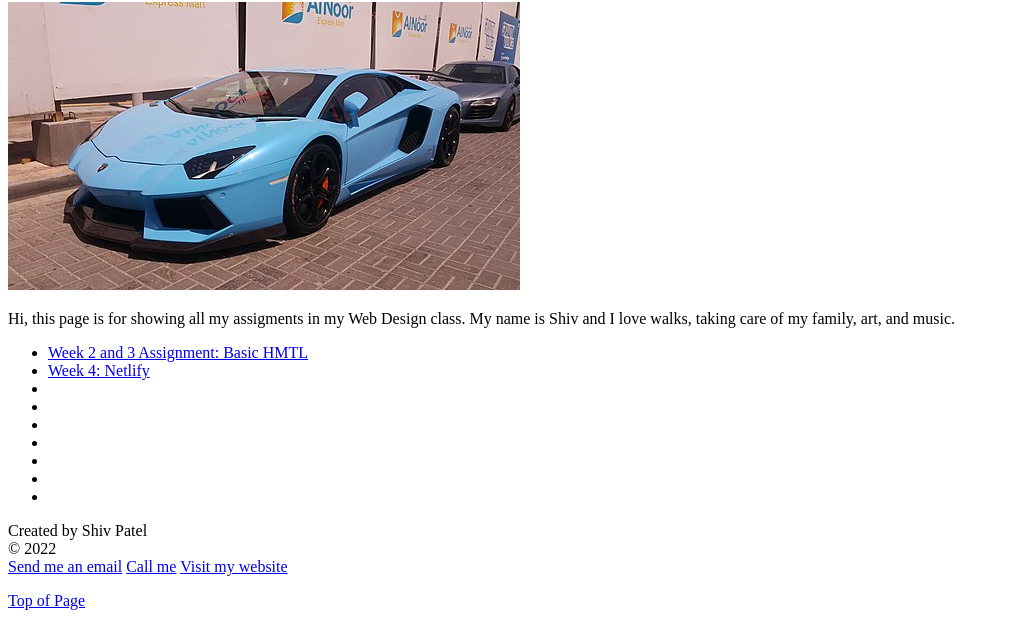
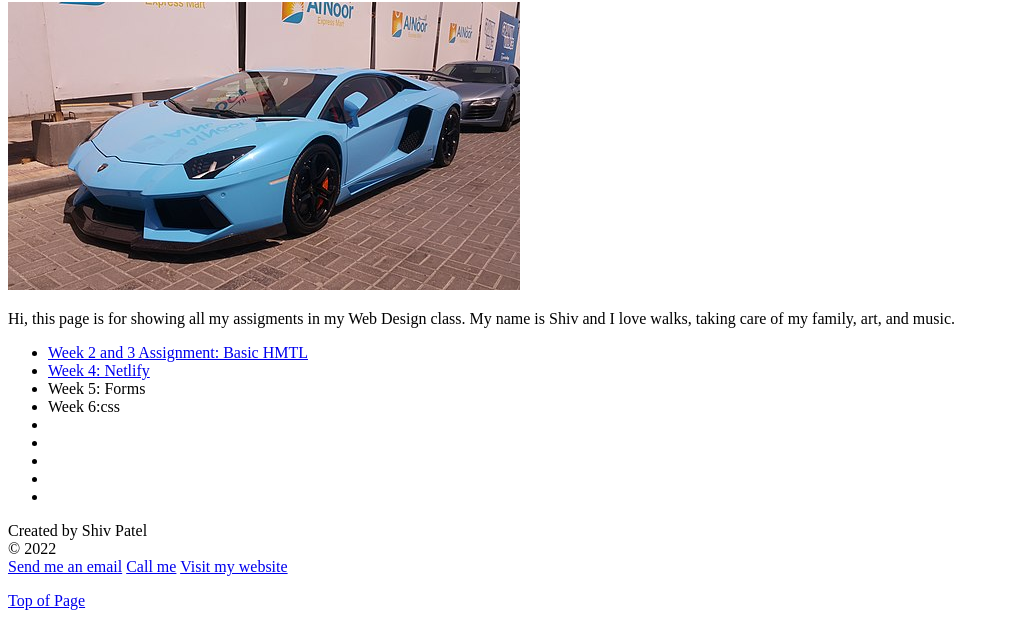
Before and after one commit to KingWarp/KingWarp.github.io, a plain HTML site: page index.html in a window 1280 px wide. Shown: the part 166-800 px from the top of the page, without its empty margins (0-1009 px from the left). Drawn offline with Linux system fonts and the light colour scheme.

Commit message:
Week 6 fix

```diff
--- a/index.html
+++ b/index.html
@@ -27,8 +27,8 @@
     <ul>
         <li><a href="/challenge.html">Week 2 and 3 Assignment: Basic HMTL</a></li>
         <li><a href="https://glittering-sorbet-116158.netlify.app">Week 4: Netlify</a></li>
-        <li><a href="#"></a></li>
-        <li><a href="#"></a></li>
+        <li><a href="/form.html"></a>Week 5: Forms</li>
+        <li><a href="/css/challenge-style.css"></a>Week 6:css</li>
         <li><a href="#"></a></li>
         <li><a href="#"></a></li>
         <li><a href="#"></a></li>
```
